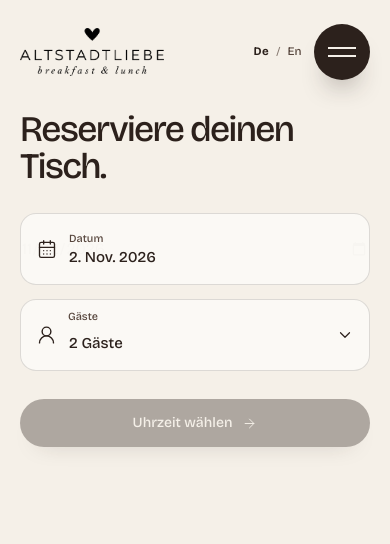
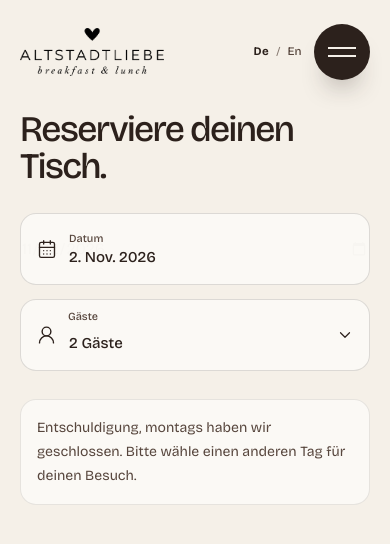
Before and after one commit to veokleo-create07/coffee.luebeck.web, a Next.js app: page /reservation in a window 390 px wide. Shown: the top 544 px of the page. Built offline with nearby package versions, Linux system fonts and the light colour scheme.

Commit message:
Show Monday closure message on mobile

```diff
--- a/components/reservation-page.tsx
+++ b/components/reservation-page.tsx
@@ -314,7 +314,13 @@ export function ReservationPage({ locale, dictionary }: ReservationPageProps) {
 
                     {isCompactFlow && visitStep === 2 && <div className="mb-6 flex items-center justify-between gap-4 rounded-[1rem] border border-espresso/10 bg-[#fbf9f5] px-4 py-3 text-sm text-espresso-soft lg:hidden"><span>{displayFieldDate(form.date, copy.dateFormatLocale)} · {form.guests} {copy.guestsSuffix}</span><button type="button" onClick={() => setVisitStep(1)} className="font-medium text-espresso underline underline-offset-4">{copy.back}</button></div>}
 
-                    {isCompactFlow && visitStep === 1 && <div className="mt-7 lg:hidden"><button type="submit" disabled={availabilityLoading || isClosedDay} className="inline-flex min-h-12 w-full items-center justify-center rounded-full bg-espresso px-9 text-sm font-medium text-ivory shadow-[0_12px_24px_-18px_rgba(44,33,28,0.8)] outline-none transition-[background-color,box-shadow,transform,opacity] hover:-translate-y-px hover:bg-[#3a2922] focus-visible:ring-2 focus-visible:ring-brass focus-visible:ring-offset-2 focus-visible:ring-offset-ivory disabled:cursor-not-allowed disabled:opacity-35"><span>{copy.chooseTime}</span><ArrowRight size={15} strokeWidth={1.5} className="ml-2.5" aria-hidden="true" /></button></div>}
+                    {isCompactFlow && visitStep === 1 && <div className="mt-7 lg:hidden">
+                      {isClosedDay ? (
+                        <p className="rounded-[1rem] border border-espresso/10 bg-[#fbf9f5] px-4 py-4 text-sm leading-6 text-espresso-soft" role="status">{copy.closedDayMessage}</p>
+                      ) : (
+                        <button type="submit" disabled={availabilityLoading} className="inline-flex min-h-12 w-full items-center justify-center rounded-full bg-espresso px-9 text-sm font-medium text-ivory shadow-[0_12px_24px_-18px_rgba(44,33,28,0.8)] outline-none transition-[background-color,box-shadow,transform,opacity] hover:-translate-y-px hover:bg-[#3a2922] focus-visible:ring-2 focus-visible:ring-brass focus-visible:ring-offset-2 focus-visible:ring-offset-ivory disabled:cursor-not-allowed disabled:opacity-35"><span>{copy.chooseTime}</span><ArrowRight size={15} strokeWidth={1.5} className="ml-2.5" aria-hidden="true" /></button>
+                      )}
+                    </div>}
 
                     <div className={`${isCompactFlow && visitStep === 1 ? "hidden " : ""}mt-7 md:mt-8 lg:block`}>
                       {isClosedDay ? (
```
